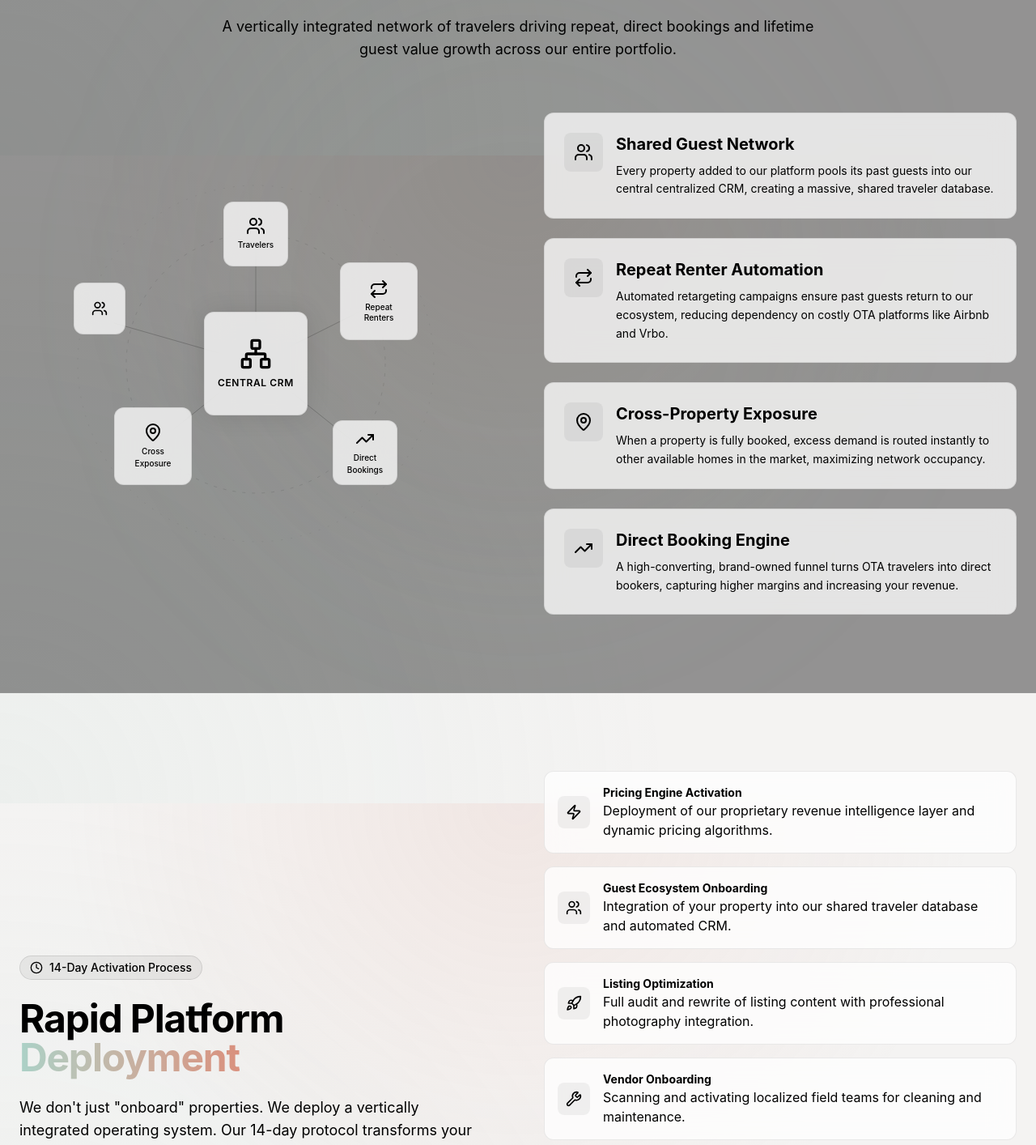
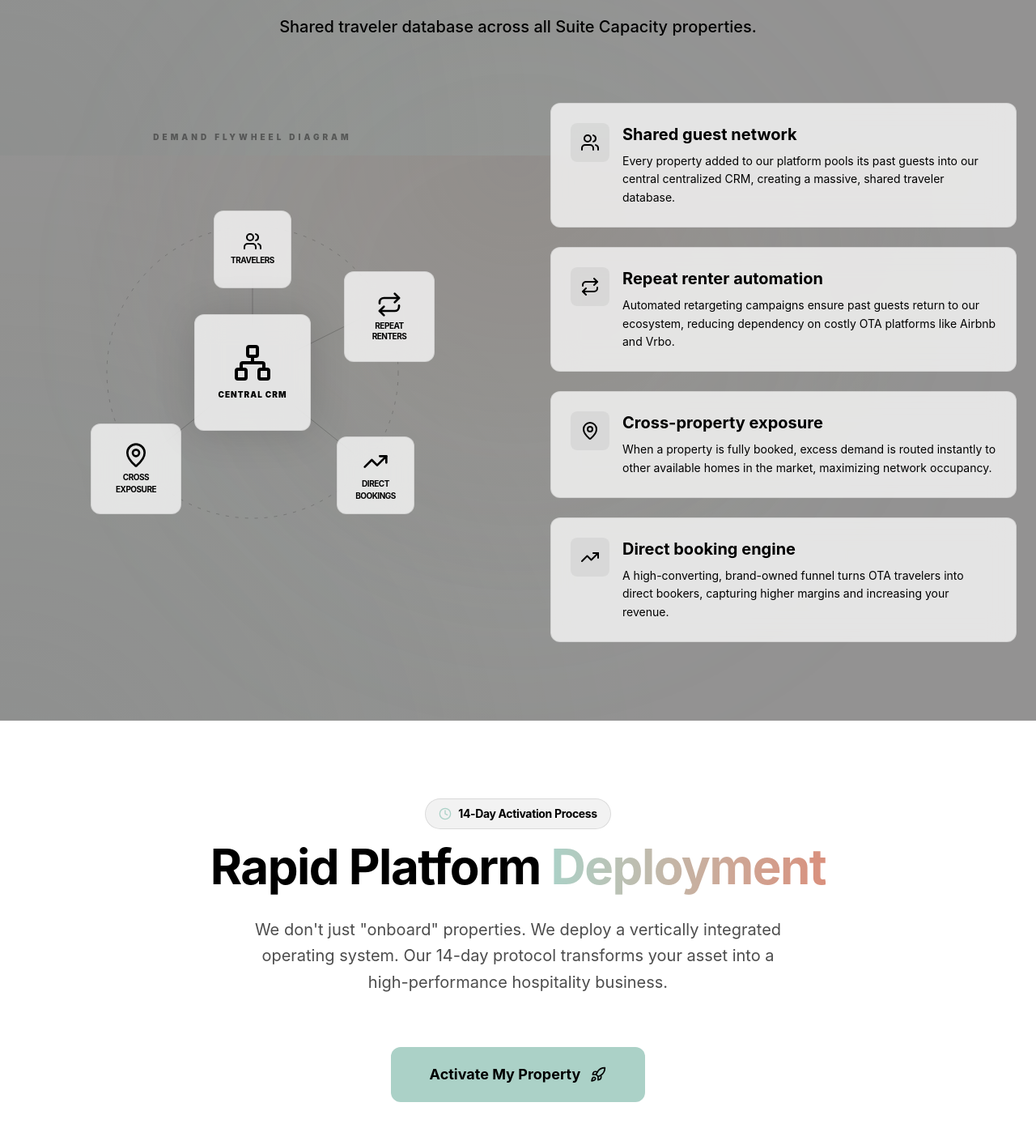
Before and after one commit to suitecapacitydev-prog/Suite-Capacity, a Next.js app: page / in a window 1280 px wide. Shown: the part 2208-3622 px from the top of the page at 81% size. Built offline with nearby package versions, Linux system fonts and the light colour scheme.

Commit message:
feat: refine home page sections and fix client component build error

```diff
--- a/src/app/page.tsx
+++ b/src/app/page.tsx
@@ -73,10 +73,10 @@ export default function Home() {
         </div>
       </section>
 
-      {/* Guest Ecosystem Section */}
+      {/* SECTION — GUEST ECOSYSTEM */}
       <GuestEcosystemSection />
 
-      {/* Platform Deployment Section */}
+      {/* SECTION — PLATFORM DEPLOYMENT */}
       <DeploymentProcess />
     </SiteShell>
   );
--- a/src/components/marketing/deployment-process.tsx
+++ b/src/components/marketing/deployment-process.tsx
@@ -2,83 +2,32 @@ import { Rocket, ShieldCheck, Zap, BarChart3, Users, Settings, Wrench, Clock } f
 import Link from 'next/link';
 
 export function DeploymentProcess() {
-  const steps = [
-    {
-      title: 'Pricing Engine Activation',
-      desc: 'Deployment of our proprietary revenue intelligence layer and dynamic pricing algorithms.',
-      icon: Zap,
-    },
-    {
-      title: 'Guest Ecosystem Onboarding',
-      desc: 'Integration of your property into our shared traveler database and automated CRM.',
-      icon: Users,
-    },
-    {
-      title: 'Listing Optimization',
-      desc: 'Full audit and rewrite of listing content with professional photography integration.',
-      icon: Rocket,
-    },
-    {
-      title: 'Vendor Onboarding',
-      desc: 'Scanning and activating localized field teams for cleaning and maintenance.',
-      icon: Wrench,
-    },
-    {
-      title: 'Automation Setup',
-      desc: 'Configuration of guest communication workflows and operational trigger systems.',
-      icon: Settings,
-    },
-    {
-      title: 'Owner Dashboard Launch',
-      desc: 'Granting real-time access to performance metrics, guest data, and revenue reports.',
-      icon: BarChart3,
-    },
-    {
-      title: 'Maintenance Integration',
-      desc: 'Setup of the recursive maintenance program and recurring inspection protocols.',
-      icon: ShieldCheck,
-    },
-  ];
+  return (
+    <section id="deployment" className="py-24 relative overflow-hidden bg-white">
+      <div className="container mx-auto px-6 relative z-10">
+        <div className="max-w-4xl mx-auto text-center space-y-8">
+          <div className="inline-flex items-center gap-2 px-4 py-2 rounded-full border border-black/10 bg-black/5 text-black text-sm font-bold mb-4">
+            <Clock className="w-4 h-4 text-primary" />
+            <span className="tracking-tight">14-Day Activation Process</span>
+          </div>
 
-  return (
-    <section className="py-24 relative overflow-hidden">
-      <div className="container mx-auto px-6 relative z-10">
-        <div className="grid lg:grid-cols-2 gap-16 items-center">
-          <div>
-            <div className="inline-flex items-center gap-2 px-3 py-1 rounded-full border border-black/10 bg-black/5 text-black text-sm font-medium mb-6">
-              <Clock className="w-4 h-4 text-black" />
-              <span>14-Day Activation Process</span>
-            </div>
-            <h2 className="text-3xl md:text-5xl font-bold mb-6 tracking-tight">
-              Rapid Platform <span className="text-transparent bg-clip-text bg-gradient-to-r from-primary to-accent">Deployment</span>
-            </h2>
-            <p className="text-lg text-black mb-10">
-              We don't just "onboard" properties. We deploy a vertically integrated operating system. Our 14-day protocol transforms your asset into a high-performance hospitality business.
-            </p>
+          <h2 className="text-4xl md:text-6xl font-bold tracking-tight">
+            Rapid Platform <span className="text-transparent bg-clip-text bg-gradient-to-r from-primary to-accent">Deployment</span>
+          </h2>
 
+          <p className="text-xl text-black/70 leading-relaxed max-w-2xl mx-auto">
+            We don't just "onboard" properties. We deploy a vertically integrated operating system.
+            Our 14-day protocol transforms your asset into a high-performance hospitality business.
+          </p>
+
+          <div className="pt-8">
             <Link
               href="/wizard"
-              className="px-8 py-4 bg-primary hover:bg-primary/90 text-black rounded-lg font-semibold transition-all hover:shadow-[0_0_20px_rgba(171,209,199,0.4)] inline-flex items-center gap-2"
+              className="px-12 py-5 bg-primary hover:bg-primary/90 text-black rounded-xl font-bold text-lg transition-all hover:shadow-[0_0_30px_rgba(171,209,199,0.3)] hover:-translate-y-1 inline-flex items-center gap-3 group"
             >
               Activate My Property
+              <Rocket className="w-5 h-5 group-hover:translate-x-1 group-hover:-translate-y-1 transition-transform" />
             </Link>
-          </div>
-
-          <div className="space-y-4">
-            {steps.map((step, index) => (
-              <div
-                key={index}
-                className="glass-panel p-4 flex gap-4 items-center group hover:border-black/30 transition-all hover:translate-x-1"
-              >
-                <div className="w-10 h-10 rounded-lg bg-black/5 flex items-center justify-center shrink-0">
-                  <step.icon className="w-5 h-5 text-black" />
-                </div>
-                <div>
-                  <h4 className="font-bold text-sm">{step.title}</h4>
-                  <p className="text-black">{step.desc}</p>
-                </div>
-              </div>
-            ))}
           </div>
         </div>
       </div>
--- a/src/components/marketing/guest-ecosystem-section.tsx
+++ b/src/components/marketing/guest-ecosystem-section.tsx
@@ -1,55 +1,50 @@
-import { Network, Users, Repeat, MapPin, TrendingUp } from 'lucide-react';
+import { Network, Users, Repeat, MapPin, TrendingUp, Cpu, Database, Fingerprint, Mail, Gift, LayoutDashboard, LineChart, Target, Zap } from 'lucide-react';
 
 export function GuestEcosystemSection() {
   return (
-    <section className="py-24 relative overflow-hidden bg-black/40 border-t border-b border-white/5">
+    <section id="guest-ecosystem" className="py-24 relative overflow-hidden bg-black/40 border-t border-b border-white/5">
       {/* Background glow effects */}
       <div className="absolute top-1/2 left-1/2 -translate-x-1/2 -translate-y-1/2 w-[800px] h-[800px] bg-primary/5 rounded-full blur-[120px] pointer-events-none" />
 
       <div className="container mx-auto px-6 relative z-10">
-        <div className="text-center max-w-3xl mx-auto mb-16">
-          <h2 className="text-3xl md:text-5xl font-bold mb-6 tracking-tight">
-            The Guest <span className="text-transparent bg-clip-text bg-gradient-to-r from-primary to-accent">Ecosystem</span>
+        <div className="text-center max-w-3xl mx-auto mb-20">
+          <h2 className="text-3xl md:text-5xl font-bold mb-6 tracking-tight uppercase text-black">
+            Guest <span className="text-transparent bg-clip-text bg-gradient-to-r from-primary to-accent">Ecosystem</span>
           </h2>
-          <p className="text-lg text-black">
-            A vertically integrated network of travelers driving repeat, direct bookings and lifetime guest value growth across our entire portfolio.
+          <p className="text-xl text-black font-medium">
+            Shared traveler database across all Suite Capacity properties.
           </p>
         </div>
 
-        <div className="grid lg:grid-cols-2 gap-16 items-center">
+        <div className="grid lg:grid-cols-2 gap-20 items-center">
           {/* Left Column: Visual Flywheel Diagram */}
-          <div className="relative aspect-square max-w-[500px] mx-auto w-full">
-            {/* Center Node */}
-            <div className="absolute top-1/2 left-1/2 -translate-x-1/2 -translate-y-1/2 w-32 h-32 rounded-full glass-panel border border-black/20 flex flex-col items-center justify-center z-20 shadow-[0_0_30px_rgba(0,0,0,0.1)]">
-              <Network className="w-10 h-10 text-black mb-2" />
-              <span className="text-xs font-semibold tracking-wider text-black">CENTRAL CRM</span>
+          <div className="relative aspect-square max-w-[500px] mx-auto w-full group">
+            <div className="absolute -top-12 left-1/2 -translate-x-1/2 text-[10px] font-black uppercase tracking-[0.4em] text-black/40 whitespace-nowrap">
+              Demand Flywheel Diagram
             </div>
 
-            {/* Orbital Nodes - Simple CSS positioning for a network look */}
+            {/* Center Node */}
+            <div className="absolute top-1/2 left-1/2 -translate-x-1/2 -translate-y-1/2 w-36 h-36 rounded-full glass-panel border border-black/20 flex flex-col items-center justify-center z-20 shadow-[0_0_50px_rgba(0,0,0,0.15)] group-hover:scale-110 transition-transform duration-700">
+              <Network className="w-12 h-12 text-black mb-2" />
+              <span className="text-[10px] font-black tracking-widest text-black">CENTRAL CRM</span>
+            </div>
 
-            {/* Top Node */}
-            <div className="absolute top-[10%] left-1/2 -translate-x-1/2 w-20 h-20 rounded-full glass-panel flex flex-col items-center justify-center z-10 animation-pulse-slow">
+            {/* Orbital Nodes */}
+            <div className="absolute top-[10%] left-1/2 -translate-x-1/2 w-24 h-24 rounded-full glass-panel flex flex-col items-center justify-center z-10 animate-vertical-float">
               <Users className="w-6 h-6 text-black mb-1" />
-              <span className="text-[10px] text-black font-medium">Travelers</span>
+              <span className="text-[10px] text-black font-bold uppercase tracking-tighter text-center">Travelers</span>
             </div>
-            {/* Top Right Node */}
-            <div className="absolute top-[25%] right-[10%] w-24 h-24 rounded-full glass-panel flex flex-col items-center justify-center z-10">
-              <Repeat className="w-6 h-6 text-black mb-1" />
-              <span className="text-[10px] text-black font-medium text-center leading-tight">Repeat<br/>Renters</span>
+            <div className="absolute top-[25%] right-[5%] w-28 h-28 rounded-full glass-panel flex flex-col items-center justify-center z-10 hover:translate-x-2 transition-transform duration-500">
+              <Repeat className="w-8 h-8 text-black mb-1" />
+              <span className="text-[10px] text-black font-bold uppercase tracking-tighter text-center leading-tight">Repeat<br />Renters</span>
             </div>
-            {/* Bottom Right Node */}
-            <div className="absolute bottom-[20%] right-[15%] w-20 h-20 rounded-full glass-panel flex flex-col items-center justify-center z-10">
-              <TrendingUp className="w-6 h-6 text-black mb-1" />
-              <span className="text-[10px] text-black font-medium text-center">Direct<br/>Bookings</span>
+            <div className="absolute bottom-[15%] right-[10%] w-24 h-24 rounded-full glass-panel flex flex-col items-center justify-center z-10 hover:translate-y-2 transition-transform duration-500">
+              <TrendingUp className="w-8 h-8 text-black mb-1" />
+              <span className="text-[10px] text-black font-bold uppercase tracking-tighter text-center">Direct<br />Bookings</span>
             </div>
-            {/* Bottom Left Node */}
-            <div className="absolute bottom-[20%] left-[15%] w-24 h-24 rounded-full glass-panel flex flex-col items-center justify-center z-10">
-              <MapPin className="w-6 h-6 text-black mb-1" />
-              <span className="text-[10px] text-black font-medium text-center">Cross<br/>Exposure</span>
-            </div>
-            {/* Top Left Node */}
-            <div className="absolute top-[30%] left-[5%] w-16 h-16 rounded-full glass-panel flex flex-col items-center justify-center z-10">
-              <Users className="w-5 h-5 text-black" />
+            <div className="absolute bottom-[15%] left-[10%] w-28 h-28 rounded-full glass-panel flex flex-col items-center justify-center z-10 hover:-translate-y-2 transition-transform duration-500">
+              <MapPin className="w-8 h-8 text-black mb-1" />
+              <span className="text-[10px] text-black font-bold uppercase tracking-tighter text-center">Cross<br />Exposure</span>
             </div>
 
             {/* Connecting Lines (SVG overlay) */}
@@ -59,64 +54,31 @@ export function GuestEcosystemSection() {
                 <path d="M 250 250 L 400 175" />
                 <path d="M 250 250 L 375 350" />
                 <path d="M 250 250 L 125 350" />
-                <path d="M 250 250 L 75 200" />
-
-                {/* Circular orbit indications */}
-                <circle cx="250" cy="250" r="160" strokeDasharray="4 8" className="opacity-50" />
-                <circle cx="250" cy="250" r="220" strokeDasharray="2 10" className="opacity-30" />
+                <circle cx="250" cy="250" r="180" strokeDasharray="4 8" className="animate-spin-slow origin-center" />
               </g>
             </svg>
           </div>
 
-          {/* Right Column: Value Props */}
+          {/* Right Column: Key Points */}
           <div className="space-y-6">
-            <div className="glass-panel p-6 flex gap-4 items-start group hover:border-black/50 transition-colors">
+            {[
+              { title: 'Shared guest network', desc: 'Every property added to our platform pools its past guests into our central centralized CRM, creating a massive, shared traveler database.', icon: Users },
+              { title: 'Repeat renter automation', desc: 'Automated retargeting campaigns ensure past guests return to our ecosystem, reducing dependency on costly OTA platforms like Airbnb and Vrbo.', icon: Repeat },
+              { title: 'Cross-property exposure', desc: 'When a property is fully booked, excess demand is routed instantly to other available homes in the market, maximizing network occupancy.', icon: MapPin },
+              { title: 'Direct booking engine', desc: 'A high-converting, brand-owned funnel turns OTA travelers into direct bookers, capturing higher margins and increasing your revenue.', icon: TrendingUp },
+            ].map((point, i) => (
+              <div key={i} className="glass-panel p-6 flex gap-4 items-start group hover:border-primary/50 transition-colors">
                 <div className="w-12 h-12 rounded-lg bg-black/5 flex items-center justify-center shrink-0">
-                <Users className="w-6 h-6 text-black" />
+                  <point.icon className="w-6 h-6 text-black" />
                 </div>
                 <div>
-                <h3 className="text-xl font-bold mb-2 text-black group-hover:text-black transition-colors">Shared Guest Network</h3>
+                  <h3 className="text-xl font-bold mb-2 text-black transition-colors">{point.title}</h3>
                   <p className="text-sm text-black leading-relaxed">
-                  Every property added to our platform pools its past guests into our central centralized CRM, creating a massive, shared traveler database.
+                    {point.desc}
                   </p>
                 </div>
               </div>
-
-            <div className="glass-panel p-6 flex gap-4 items-start group hover:border-black/50 transition-colors">
-              <div className="w-12 h-12 rounded-lg bg-black/5 flex items-center justify-center shrink-0">
-                <Repeat className="w-6 h-6 text-black" />
-              </div>
-              <div>
-                <h3 className="text-xl font-bold mb-2 text-black group-hover:text-black transition-colors">Repeat Renter Automation</h3>
-                <p className="text-sm text-black leading-relaxed">
-                  Automated retargeting campaigns ensure past guests return to our ecosystem, reducing dependency on costly OTA platforms like Airbnb and Vrbo.
-                </p>
-              </div>
-            </div>
-
-            <div className="glass-panel p-6 flex gap-4 items-start group hover:border-black/50 transition-colors">
-              <div className="w-12 h-12 rounded-lg bg-black/5 flex items-center justify-center shrink-0">
-                <MapPin className="w-6 h-6 text-black" />
-              </div>
-              <div>
-                <h3 className="text-xl font-bold mb-2 text-black group-hover:text-black transition-colors">Cross-Property Exposure</h3>
-                <p className="text-sm text-black leading-relaxed">
-                  When a property is fully booked, excess demand is routed instantly to other available homes in the market, maximizing network occupancy.
-                </p>
-              </div>
-            </div>
-
-            <div className="glass-panel p-6 flex gap-4 items-start group hover:border-black/50 transition-colors">
-              <div className="w-12 h-12 rounded-lg bg-black/5 flex items-center justify-center shrink-0">
-                <TrendingUp className="w-6 h-6 text-black" />
-              </div>
-              <div>
-                <h3 className="text-xl font-bold mb-2 text-black group-hover:text-black transition-colors">Direct Booking Engine</h3>
-                <p className="text-sm text-black leading-relaxed">
-                  A high-converting, brand-owned funnel turns OTA travelers into direct bookers, capturing higher margins and increasing your revenue.
-                </p>
-              </div>
-            </div>
+            ))}
           </div>
         </div>
       </div>
--- a/src/components/marketing/hero.tsx
+++ b/src/components/marketing/hero.tsx
@@ -1,3 +1,4 @@
+"use client";
 import { Button } from '@/components/ui/button';
 import { BrainCircuit, ArrowRight, Zap, Target, Activity } from 'lucide-react';
 import Link from 'next/link';
```
Lines whose indentation alone changed are shown as unchanged.
